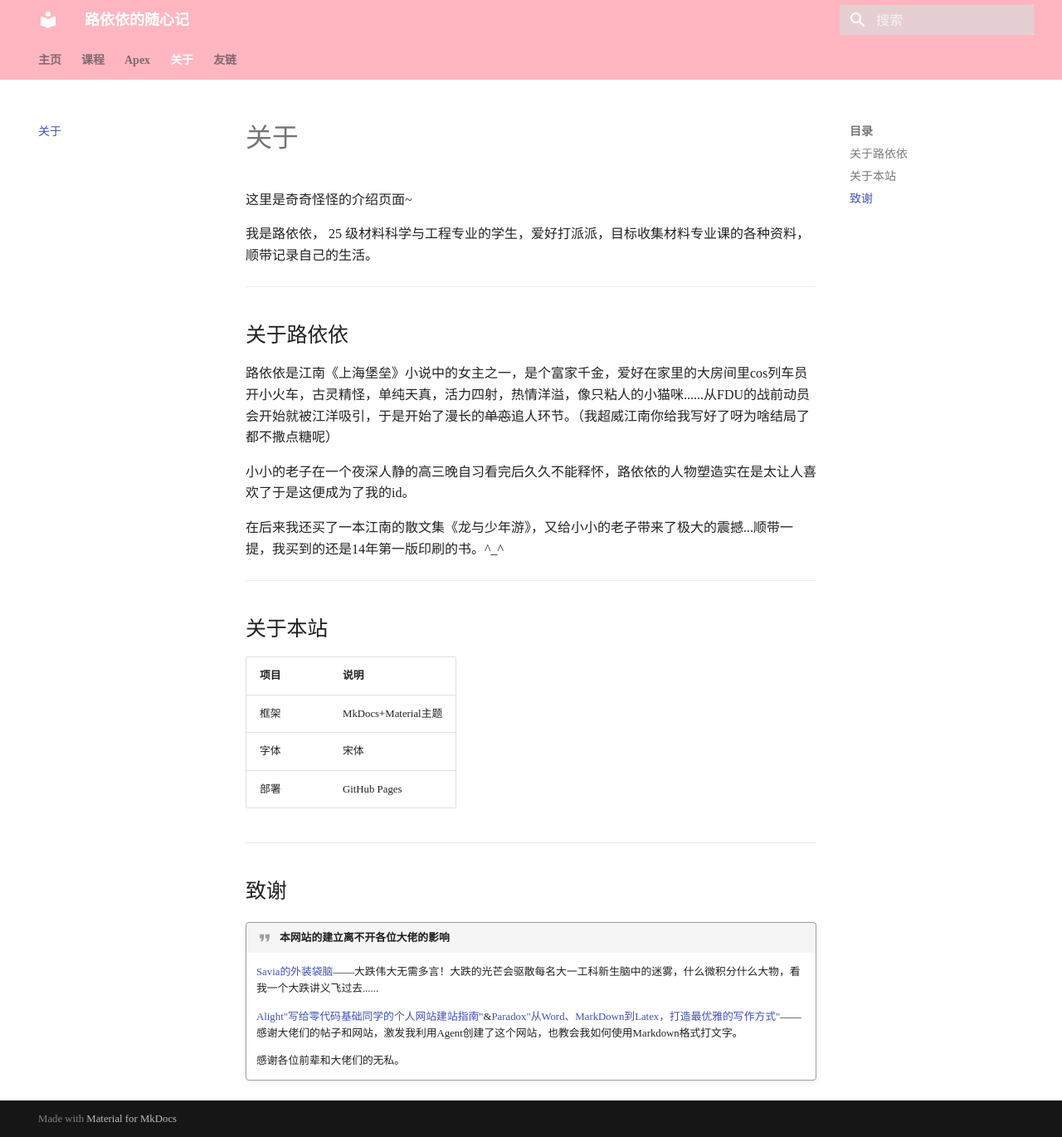
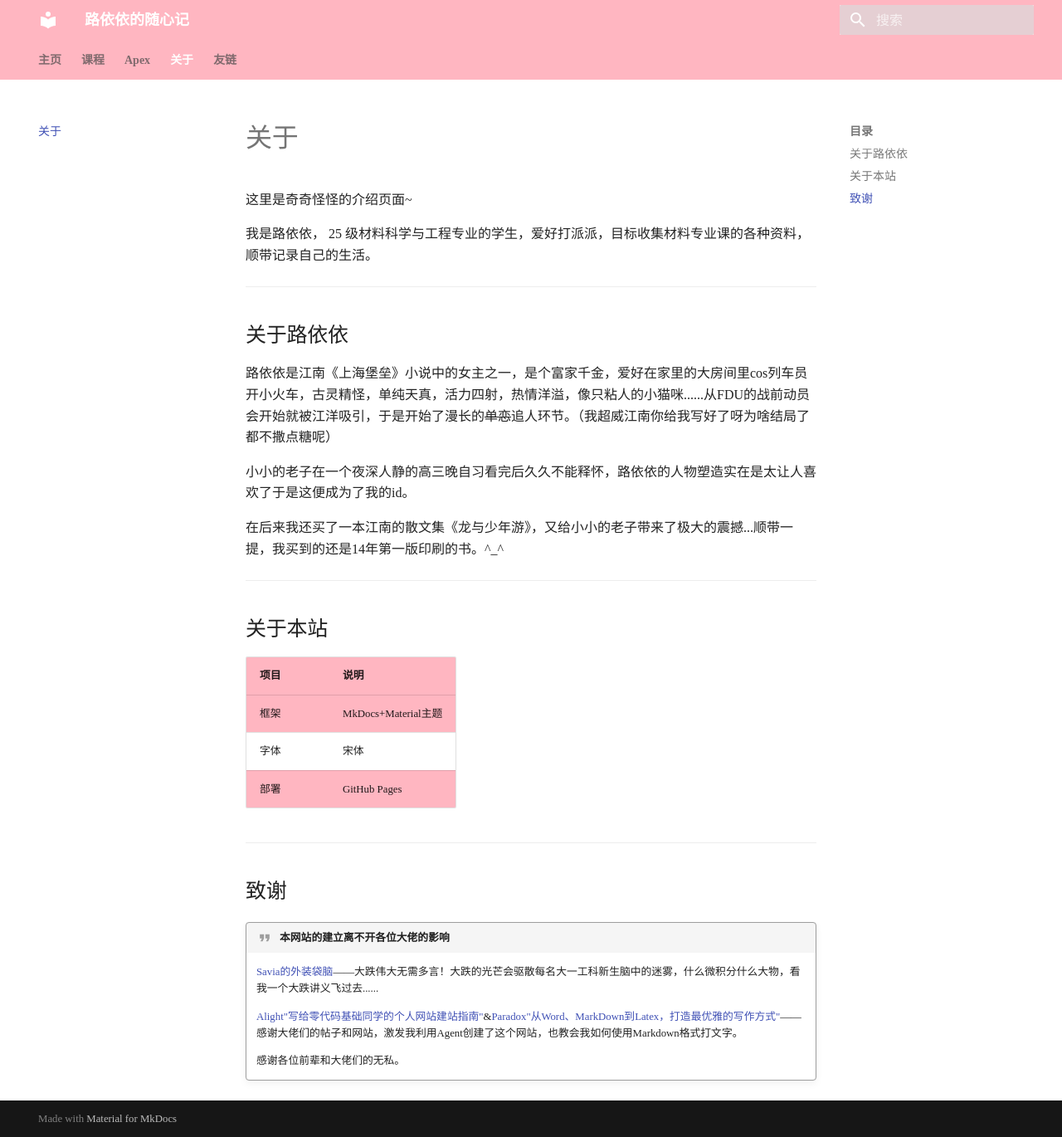
Before and after one commit to Luyiyi2858/Luyiyi2858.github.io, an MkDocs documentation site: the page built from docs/about/index.md, in a window 1280 px wide and 1370 px high. Shown: the whole window at 83% size. Built offline with MkDocs 1.6.1 and Material for MkDocs 9.7.7, drawn with Linux system fonts in a browser that asks for light colours.

Commit message:
表格行交替浅粉与白色

```diff
--- a/docs/stylesheets/extra.css
+++ b/docs/stylesheets/extra.css
@@ -46,3 +46,13 @@ body,
 .md-search__input {
   background-color: rgba(255, 255, 255, 0.6);
 }
+
+/* 表格行：浅粉与白色相间 */
+.md-typeset table:not([class]) tbody tr:nth-child(odd),
+.md-typeset table:not([class]) tr:nth-child(odd) {
+  background-color: #FFB6C1;
+}
+.md-typeset table:not([class]) tbody tr:nth-child(even),
+.md-typeset table:not([class]) tr:nth-child(even) {
+  background-color: #ffffff;
+}
```
